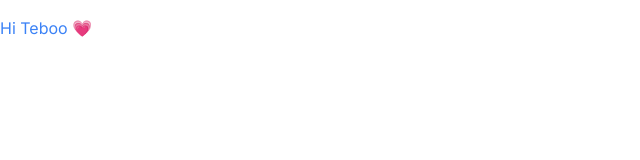
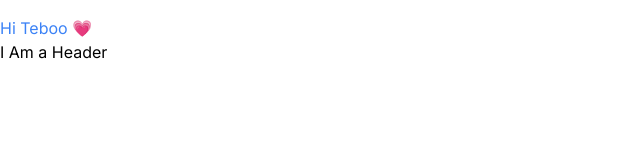
Before and after one commit to tebohonthako/teboos-portfolio, a Next.js app: page / in a window 1280 px wide. Shown: the top 160 px of the page, without its empty margins (0-640 px from the left). Built offline with nearby package versions, Linux system fonts and the light colour scheme.

Commit message:
Header component added

```diff
--- /dev/null
+++ b/app/components/Header.tsx
@@ -0,0 +1,9 @@
+import React from 'react'
+
+type Props = {}
+
+export default function Header({}: Props) {
+  return (
+    <div>I Am a Header</div>
+  )
+}
--- a/app/page.tsx
+++ b/app/page.tsx
@@ -1,23 +1,27 @@
 import Image from "next/image";
+import Header from "./components/Header";
 
 export default function Home() {
   return (
-    <main>
+    <div>
       <h1 className=" pt-4 text-blue-500">Hi Teboo 💗</h1>
-    </main>
 
-    // H E A D E R
 
-    // H E R O
+    {/* // H E A D E R  */}
+     <Header/>
 
-    // A B O U T
+    {/*  H E R O  */}
 
-    // E X P E R I E N C E
+     {/* A B O U T  */}
 
-    //  S K I L L S
+    {/* E X P E R I E N C E  */}
 
-    // P R O J E C T S
+    {/* S K I L L S  */}
 
-    // C O N T A C T   M E
+    {/* P R O J E C T S  */}
+
+    {/* C O N T A C T   M E  */}
+
+    </div>
   )
 }
```
